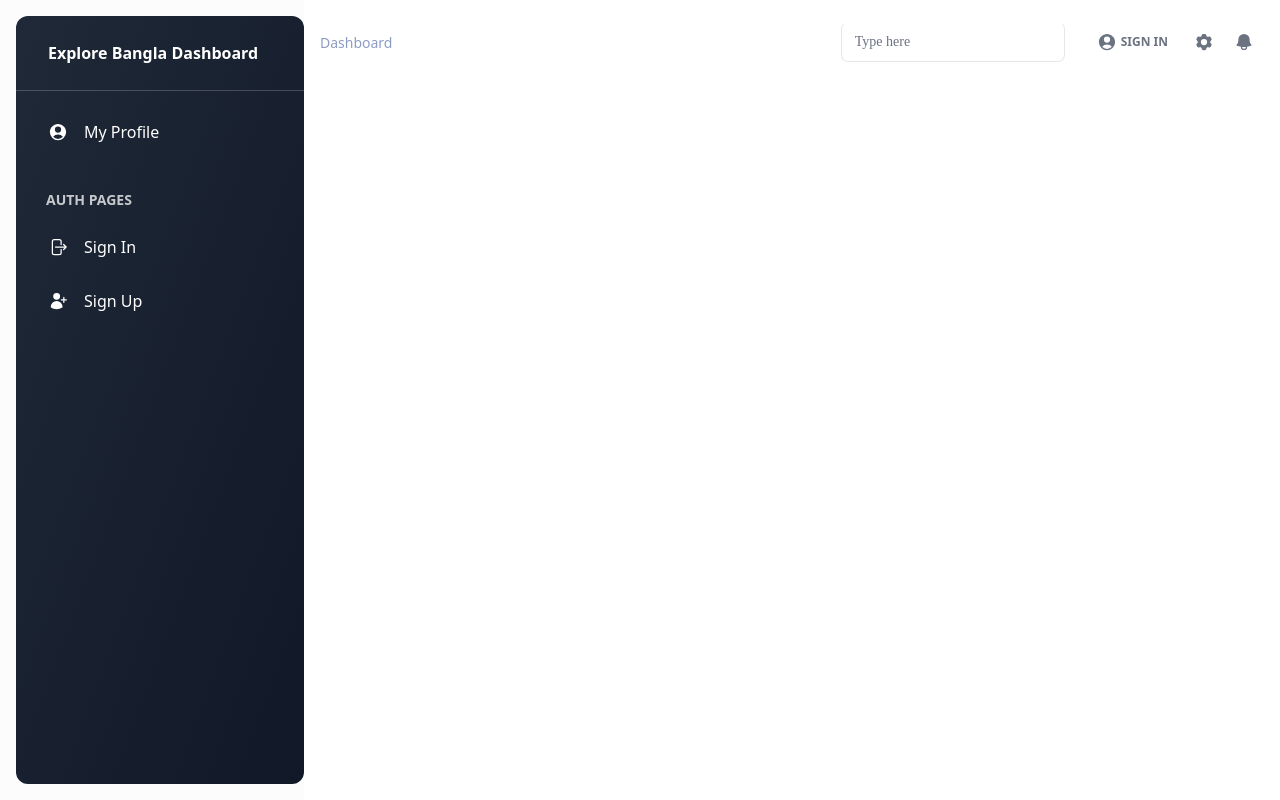
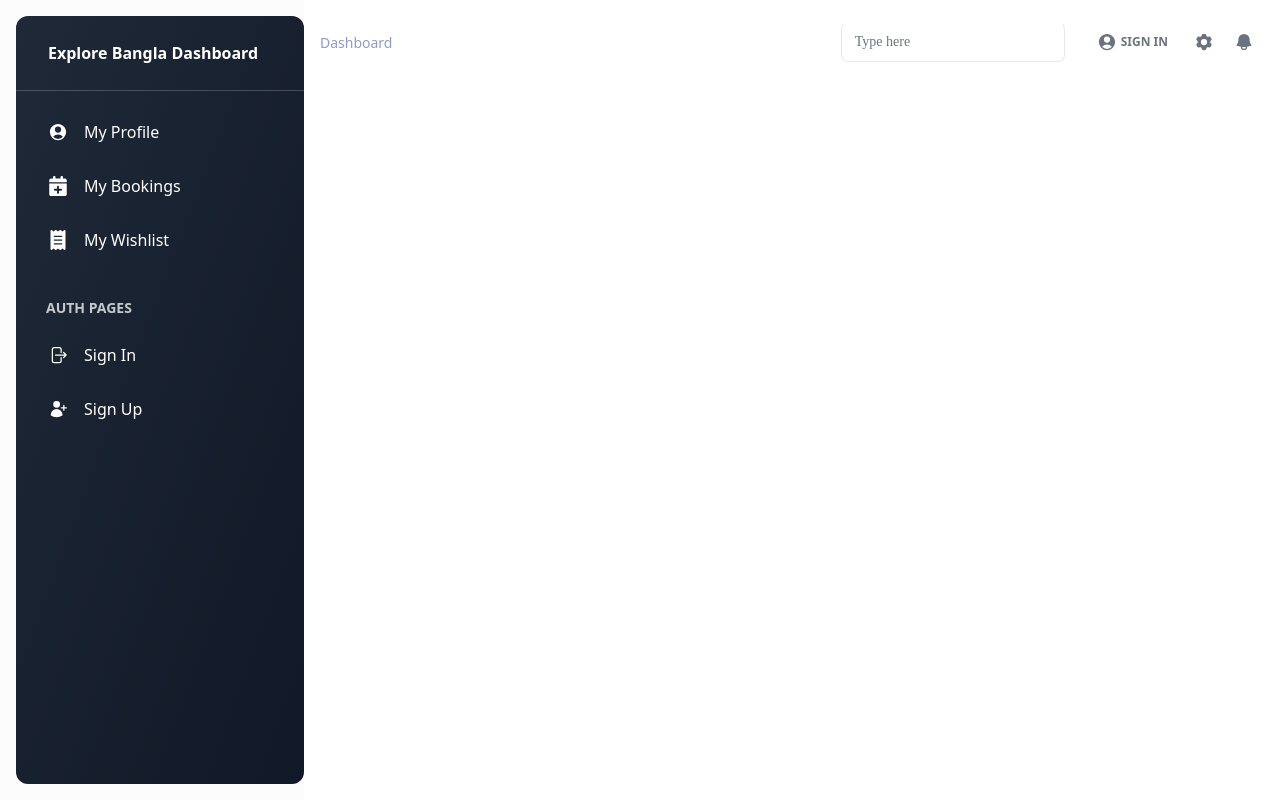
Before and after one commit to DevBySharif/explore-bangla-client, a React (Vite) app: page /dashboard in a window 1280 px wide. Built offline with nearby package versions, Linux system fonts and the light colour scheme; no server answers; sample sign-in values are in the browser's storage; a web font is replaced by a local one.

Commit message:
guide dashboard

```diff
--- /dev/null
+++ b/src/Hook/useGuide.jsx
@@ -0,0 +1,19 @@
+import { useQuery } from "@tanstack/react-query";
+import useAuth from "./useAuth";
+import useAxiosSecure from "./useAxiosSecure";
+
+const useGuide = () => {
+  const { user } = useAuth();
+  const axiosSecure = useAxiosSecure();
+  const { data: isGuide, isPending: isGuideLoading } = useQuery({
+    queryKey: [user?.email, "isGuide"],
+    queryFn: async () => {
+      const res = await axiosSecure.get(`/users/guide/${user.email}`);
+      return res.data?.guide;
+    },
+  });
+  console.log(isGuide);
+  return [isGuide, isGuideLoading];
+};
+
+export default useGuide;
--- a/src/Layout/Dashboard/Dashboard.jsx
+++ b/src/Layout/Dashboard/Dashboard.jsx
@@ -1,11 +1,13 @@
 import { Link, NavLink, Outlet, useNavigate } from "react-router-dom";
 import useAdmin from "../../Hook/useAdmin";
+import useGuide from "../../Hook/useGuide";
 
 const Dashboard = () => {
   const navigate = useNavigate();
   const pathnames = location.pathname.split("/").filter((x) => x);
   const [isAdmin] = useAdmin();
-  console.log(isAdmin);
+  const [isGuide] = useGuide();
+  console.log(isGuide);
   return (
     <div className="flex">
       <div className="min-h-screen bg-gray-50/50">
@@ -107,10 +109,10 @@ const Dashboard = () => {
                     </NavLink>
                   </li>
                 </>
-              ) : (
+              ) : isGuide ? (
                 <>
                   <li>
-                    <NavLink to="/dashboard/admin/myProfile" className="">
+                    <NavLink to="/dashboard/guide/myProfile" className="">
                       <button
                         className="font-sans font-bold center transition-all disabled:opacity-50 disabled:shadow-none disabled:pointer-events-none text-xs py-3 rounded-lg text-white hover:bg-white/10 active:bg-white/30 w-full flex items-center gap-4 px-4 capitalize"
                         type="button"
@@ -130,6 +132,91 @@ const Dashboard = () => {
                         </svg>
                         <p className="block antialiased font-sans text-base leading-relaxed text-inherit font-medium capitalize">
                           my profile
+                        </p>
+                      </button>
+                    </NavLink>
+                  </li>
+                  <li>
+                    <NavLink to="/dashboard/guide/myAssignedTour" className="">
+                      <button
+                        className="font-sans font-bold center transition-all disabled:opacity-50 disabled:shadow-none disabled:pointer-events-none text-xs py-3 rounded-lg text-white hover:bg-white/10 active:bg-white/30 w-full flex items-center gap-4 px-4 capitalize"
+                        type="button"
+                      >
+                        <svg
+                          className="w-[20px] h-[20px] fill-[#ffffff]"
+                          viewBox="0 0 640 512"
+                          xmlns="http://www.w3.org/2000/svg"
+                        >
+                          <path d="M192 128c0-17.7 14.3-32 32-32s32 14.3 32 32v7.8c0 27.7-2.4 55.3-7.1 82.5l-84.4 25.3c-40.6 12.2-68.4 49.6-68.4 92v71.9c0 40 32.5 72.5 72.5 72.5c26 0 50-13.9 62.9-36.5l13.9-24.3c26.8-47 46.5-97.7 58.4-150.5l94.4-28.3-12.5 37.5c-3.3 9.8-1.6 20.5 4.4 28.8s15.7 13.3 26 13.3H544c17.7 0 32-14.3 32-32s-14.3-32-32-32H460.4l18-53.9c3.8-11.3 .9-23.8-7.4-32.4s-20.7-11.8-32.2-8.4L316.4 198.1c2.4-20.7 3.6-41.4 3.6-62.3V128c0-53-43-96-96-96s-96 43-96 96v32c0 17.7 14.3 32 32 32s32-14.3 32-32V128zm-9.2 177l49-14.7c-10.4 33.8-24.5 66.4-42.1 97.2l-13.9 24.3c-1.5 2.6-4.3 4.3-7.4 4.3c-4.7 0-8.5-3.8-8.5-8.5V335.6c0-14.1 9.3-26.6 22.8-30.7zM24 368c-13.3 0-24 10.7-24 24s10.7 24 24 24H64.3c-.2-2.8-.3-5.6-.3-8.5V368H24zm592 48c13.3 0 24-10.7 24-24s-10.7-24-24-24H305.9c-6.7 16.3-14.2 32.3-22.3 48H616z"></path>
+                        </svg>
+                        <p className="block antialiased font-sans text-base leading-relaxed text-inherit font-medium capitalize">
+                          my Assigned Tour
+                        </p>
+                      </button>
+                    </NavLink>
+                  </li>
+                </>
+              ) : (
+                <>
+                  <li>
+                    <NavLink to="/dashboard/tourist/myProfile" className="">
+                      <button
+                        className="font-sans font-bold center transition-all disabled:opacity-50 disabled:shadow-none disabled:pointer-events-none text-xs py-3 rounded-lg text-white hover:bg-white/10 active:bg-white/30 w-full flex items-center gap-4 px-4 capitalize"
+                        type="button"
+                      >
+                        <svg
+                          xmlns="http://www.w3.org/2000/svg"
+                          viewBox="0 0 24 24"
+                          fill="currentColor"
+                          aria-hidden="true"
+                          className="w-5 h-5 text-inherit"
+                        >
+                          <path
+                            fillRule="evenodd"
+                            d="M18.685 19.097A9.723 9.723 0 0021.75 12c0-5.385-4.365-9.75-9.75-9.75S2.25 6.615 2.25 12a9.723 9.723 0 003.065 7.097A9.716 9.716 0 0012 21.75a9.716 9.716 0 006.685-2.653zm-12.54-1.285A7.486 7.486 0 0112 15a7.486 7.486 0 015.855 2.812A8.224 8.224 0 0112 20.25a8.224 8.224 0 01-5.855-2.438zM15.75 9a3.75 3.75 0 11-7.5 0 3.75 3.75 0 017.5 0z"
+                            clipRule="evenodd"
+                          ></path>
+                        </svg>
+                        <p className="block antialiased font-sans text-base leading-relaxed text-inherit font-medium capitalize">
+                          my profile
+                        </p>
+                      </button>
+                    </NavLink>
+                  </li>
+                  <li>
+                    <NavLink to="/dashboard/tourist/myBookings" className="">
+                      <button
+                        className="font-sans font-bold center transition-all disabled:opacity-50 disabled:shadow-none disabled:pointer-events-none text-xs py-3 rounded-lg text-white hover:bg-white/10 active:bg-white/30 w-full flex items-center gap-4 px-4 capitalize"
+                        type="button"
+                      >
+                        <svg
+                          className="w-[20px] h-[20px] fill-[#ffffff]"
+                          viewBox="0 0 512 512"
+                          xmlns="http://www.w3.org/2000/svg"
+                        >
+                          <path d="M128 32V64H80c-26.5 0-48 21.5-48 48v48H480V112c0-26.5-21.5-48-48-48H384V32c0-17.7-14.3-32-32-32s-32 14.3-32 32V64H192V32c0-17.7-14.3-32-32-32s-32 14.3-32 32zM480 192H32V464c0 26.5 21.5 48 48 48H432c26.5 0 48-21.5 48-48V192zM256 248c13.3 0 24 10.7 24 24v56h56c13.3 0 24 10.7 24 24s-10.7 24-24 24H280v56c0 13.3-10.7 24-24 24s-24-10.7-24-24V376H176c-13.3 0-24-10.7-24-24s10.7-24 24-24h56V272c0-13.3 10.7-24 24-24z"></path>
+                        </svg>
+                        <p className="block antialiased font-sans text-base leading-relaxed text-inherit font-medium capitalize">
+                          my bookings
+                        </p>
+                      </button>
+                    </NavLink>
+                  </li>
+                  <li>
+                    <NavLink to="/dashboard/tourist/myWishlist" className="">
+                      <button
+                        className="font-sans font-bold center transition-all disabled:opacity-50 disabled:shadow-none disabled:pointer-events-none text-xs py-3 rounded-lg text-white hover:bg-white/10 active:bg-white/30 w-full flex items-center gap-4 px-4 capitalize"
+                        type="button"
+                      >
+                        <svg
+                          className="w-[20px] h-[20px] fill-[#ffffff]"
+                          viewBox="0 0 384 512"
+                          xmlns="http://www.w3.org/2000/svg"
+                        >
+                          <path d="M14 2.2C22.5-1.7 32.5-.3 39.6 5.8L80 40.4 120.4 5.8c9-7.7 22.3-7.7 31.2 0L192 40.4 232.4 5.8c9-7.7 22.3-7.7 31.2 0L304 40.4 344.4 5.8c7.1-6.1 17.1-7.5 25.6-3.6s14 12.4 14 21.8V488c0 9.4-5.5 17.9-14 21.8s-18.5 2.5-25.6-3.6L304 471.6l-40.4 34.6c-9 7.7-22.3 7.7-31.2 0L192 471.6l-40.4 34.6c-9 7.7-22.3 7.7-31.2 0L80 471.6 39.6 506.2c-7.1 6.1-17.1 7.5-25.6 3.6S0 497.4 0 488V24C0 14.6 5.5 6.1 14 2.2zM96 144c-8.8 0-16 7.2-16 16s7.2 16 16 16H288c8.8 0 16-7.2 16-16s-7.2-16-16-16H96zM80 352c0 8.8 7.2 16 16 16H288c8.8 0 16-7.2 16-16s-7.2-16-16-16H96c-8.8 0-16 7.2-16 16zM96 240c-8.8 0-16 7.2-16 16s7.2 16 16 16H288c8.8 0 16-7.2 16-16s-7.2-16-16-16H96z"></path>
+                        </svg>
+                        <p className="block antialiased font-sans text-base leading-relaxed text-inherit font-medium capitalize">
+                          my wishlist
                         </p>
                       </button>
                     </NavLink>
--- /dev/null
+++ b/src/Pages/Dashboard/Guide/GuideProfile/GuidesProfile.jsx
@@ -0,0 +1,9 @@
+const GuidesProfile = () => {
+  return (
+    <div>
+      <h1>guide profile</h1>
+    </div>
+  );
+};
+
+export default GuidesProfile;
--- /dev/null
+++ b/src/Pages/Dashboard/Guide/MyAssignedTours/MyAssignedTours.jsx
@@ -0,0 +1,9 @@
+const MyAssignedTours = () => {
+  return (
+    <div>
+      <h1>my assigned tours</h1>
+    </div>
+  );
+};
+
+export default MyAssignedTours;
--- /dev/null
+++ b/src/Pages/Dashboard/Tourist/MyBookings/MyBookings.jsx
@@ -0,0 +1,9 @@
+const MyBookings = () => {
+  return (
+    <div>
+      <h1>my bookings</h1>
+    </div>
+  );
+};
+
+export default MyBookings;
--- /dev/null
+++ b/src/Pages/Dashboard/Tourist/MyWishlist/MyWishlist.jsx
@@ -0,0 +1,9 @@
+const MyWishlist = () => {
+  return (
+    <div>
+      <h1>my MyWishlist</h1>
+    </div>
+  );
+};
+
+export default MyWishlist;
--- /dev/null
+++ b/src/Pages/Dashboard/Tourist/TouristProfile/TouristProfile.jsx
@@ -0,0 +1,9 @@
+const TouristProfile = () => {
+  return (
+    <div>
+      <h1>my profile tourist</h1>
+    </div>
+  );
+};
+
+export default TouristProfile;
```
Also changed, not shown: src/Pages/Dashboard/Admin/ManageUsers/ManageUsers.jsx (+30 -11 lines), src/Routes/Route.jsx (+26 -0 lines).
